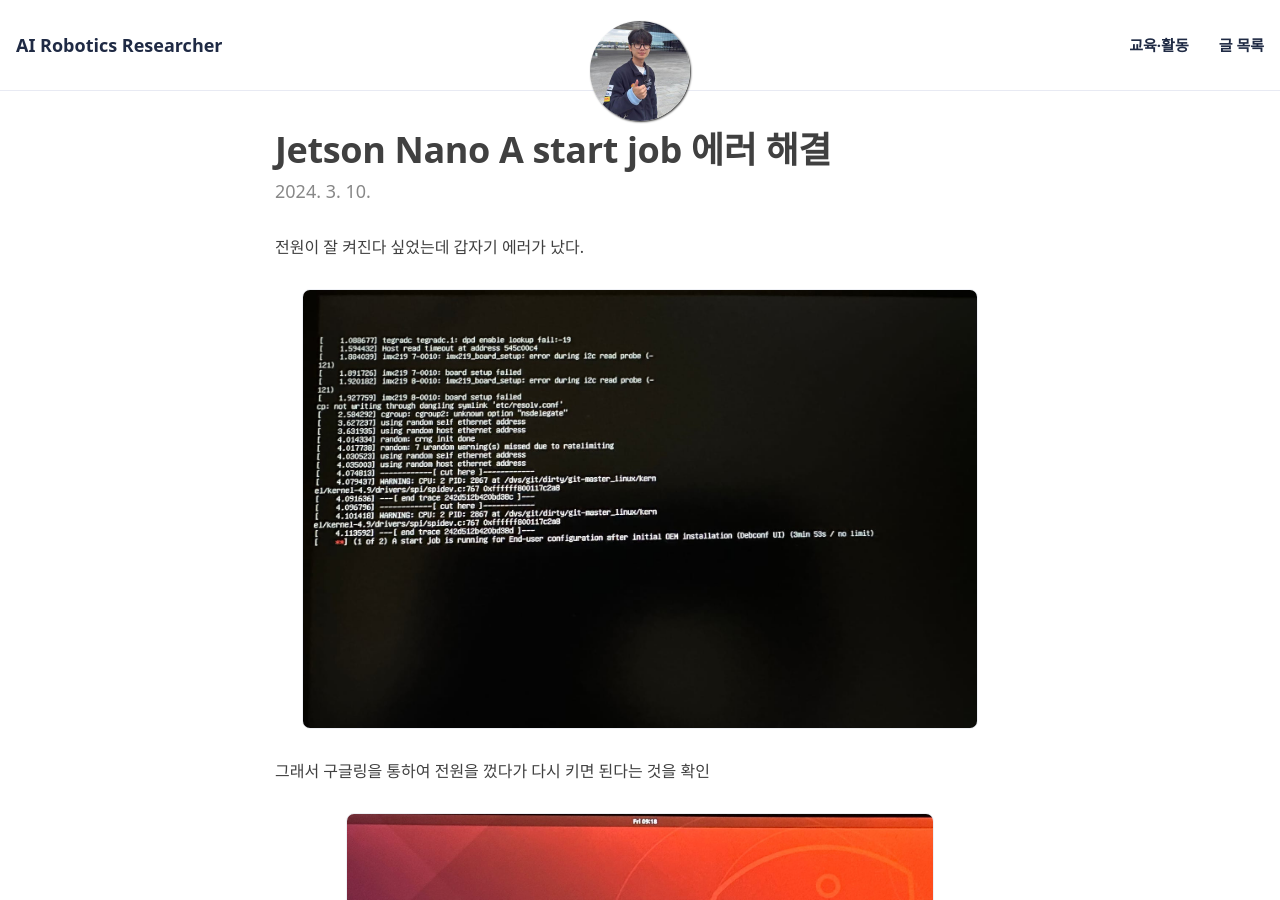
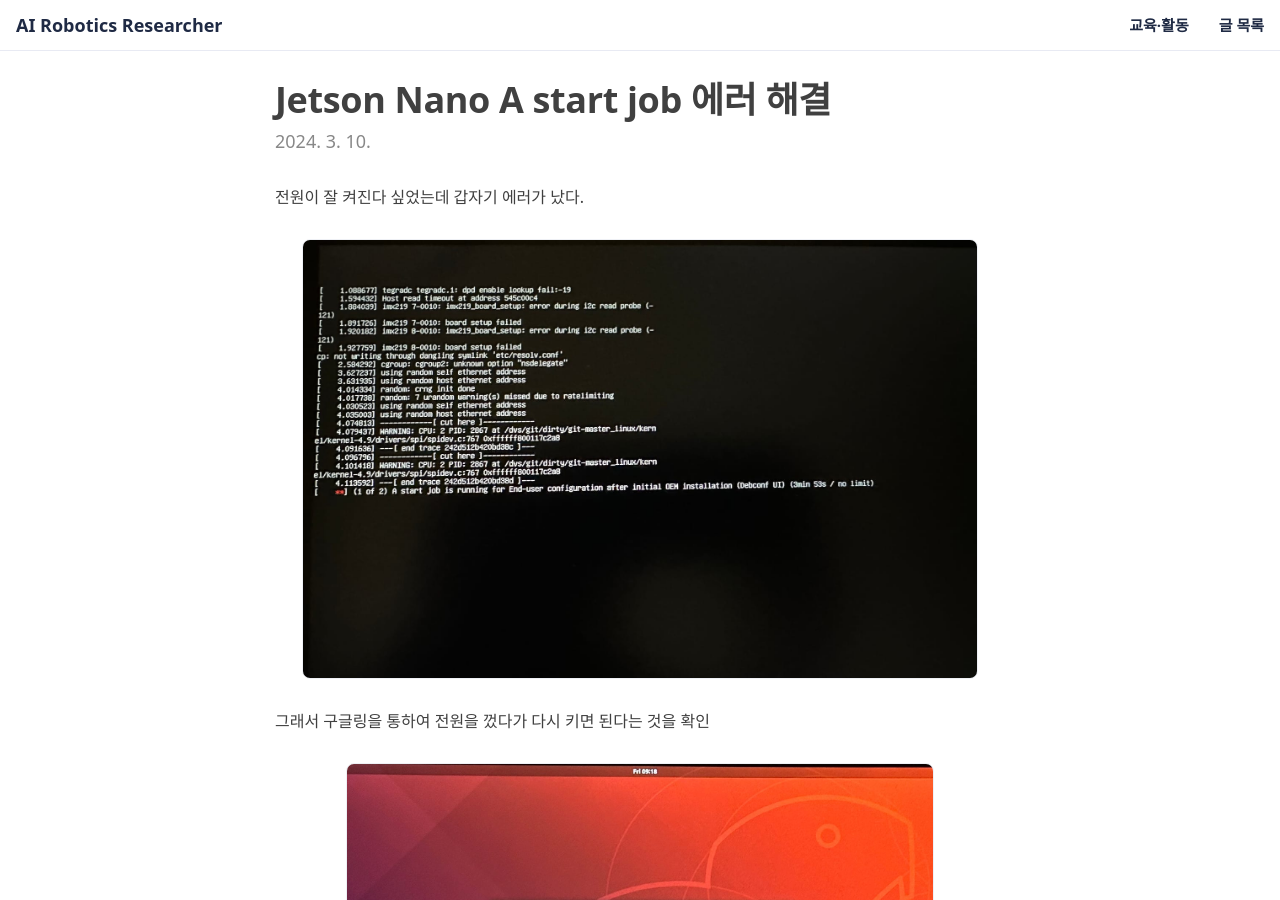
Before and after one commit to chanyee725/chanyee725, a Jekyll site: the page built from _posts/2024-03-10-jetson-nano-start-job-error.md, in a window 1280 px wide and 900 px high. Built offline with Jekyll 4.4.1, drawn with Linux system fonts in a browser that asks for light colours; nearby versions of some CDN libraries; some web fonts are replaced.

Commit message:
feat: hide avatar and use short navbar on post pages
Co-Authored-By: Claude Opus 5.5 (1M context) <noreply@anthropic.com>

```diff
--- a/_config.yml
+++ b/_config.yml
@@ -73,6 +73,8 @@ defaults:
       layout: "post"
       comments: false
       social-share: false
+      show-avatar: false   # 글 화면에는 프로필 사진을 띄우지 않는다
+      nav-short: true
   - scope:
       path: ""
     values:
```
